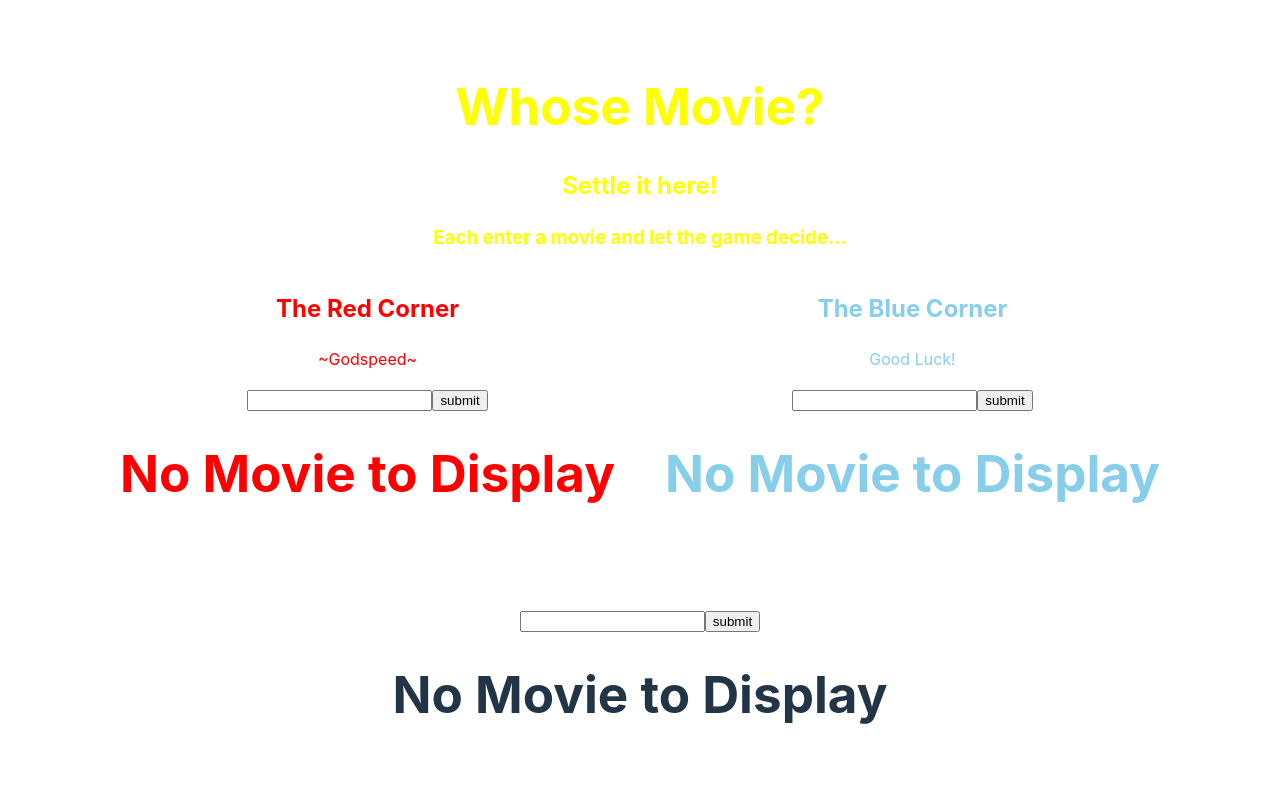
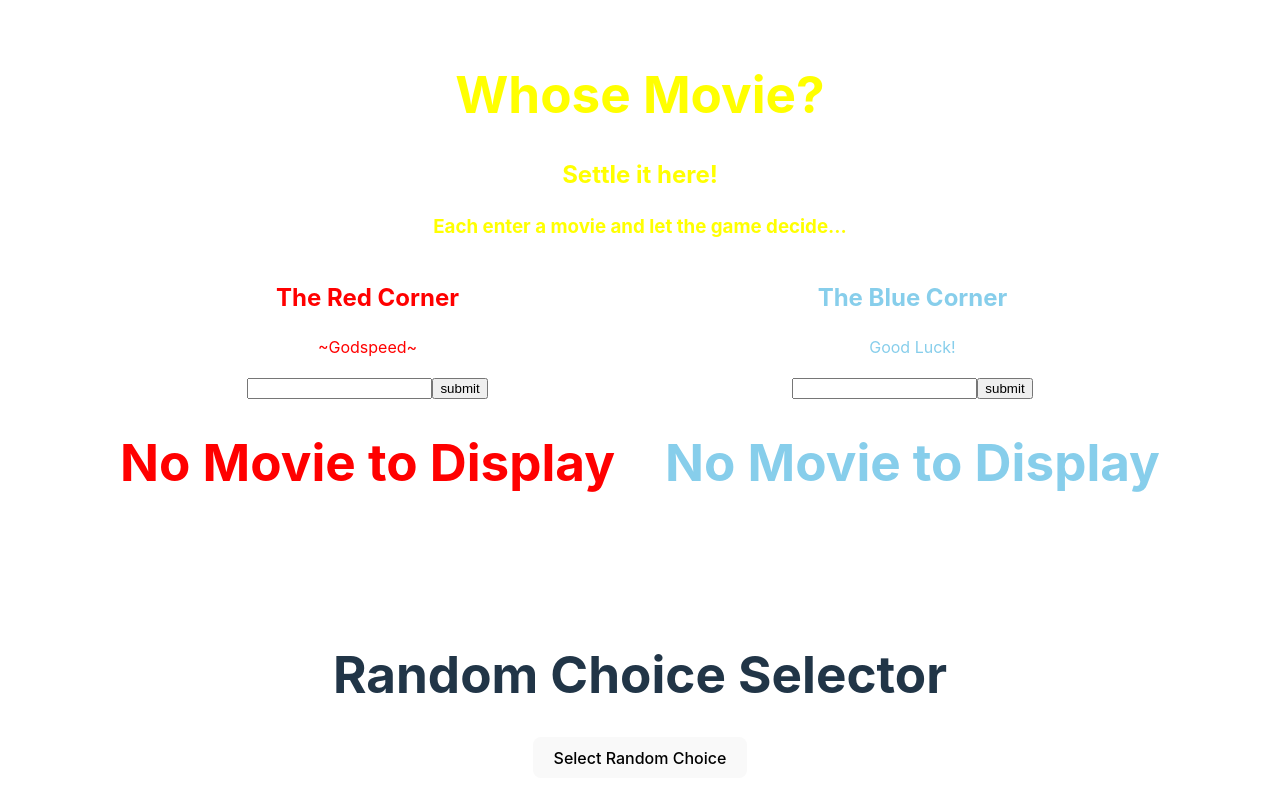
Before and after one commit to michaelg85/320SBA, a React (Vite) app: page / in a window 1280 px wide. Shown: the top 802 px of the page. Built offline with nearby package versions, Linux system fonts and the light colour scheme; no server answers.

Commit message:
added random choice component page

```diff
--- a/src/App.jsx
+++ b/src/App.jsx
@@ -7,6 +7,7 @@ import RedMovieDisplay from "./components/RedMovieDisplay";
 import RedForm from "./components/RedForm";
 import BlueMovieDisplay from "./components/BlueMovieDisplay";
 import BlueForm from "./components/BlueForm";
+import RandomChoice from "./components/RandomChoice";
 
 export default function App() {
 
@@ -102,13 +103,15 @@ export default function App() {
         </div>
         </div><br/><br/><br/>
 
-        {/* Movie Selected */}
+        {/* Movie Selected
         <div className="App">
           <Form moviesearch={getMovie} />
           <MovieDisplay movie={movie} />
+        </div> */}
+
+        <div>
+          <RandomChoice />
         </div>
-
-
 
 
     </main>
--- a/src/components/BlueForm.jsx
+++ b/src/components/BlueForm.jsx
@@ -1,4 +1,4 @@
-import {useState, useEffect} from "react";
+import { useState, useEffect } from "react";
 
 export default function BlueForm (props) {
   // State to hold the data of our form
--- /dev/null
+++ b/src/components/RandomChoice.jsx
@@ -0,0 +1,24 @@
+import { useState } from "react";
+import RedForm from "./RedForm";
+import BlueForm from "./BlueForm";
+
+export default function RandomChoice() {
+  const choices = [RedForm, BlueForm];
+
+  const [selectedChoice, setSelectedChoice] = useState("");
+
+  const selectRandomChoice = () => {
+    const randomIndex = Math.floor(Math.random() * choices.length);
+    setSelectedChoice(choices[randomIndex]);
+  };
+
+  return (
+    <div style={{ textAlign: "center", marginTop: "50px" }}>
+      <h1>Random Choice Selector</h1>
+      <button onClick={selectRandomChoice}>Select Random Choice</button>
+      {selectedChoice && (
+        <h2 style={{ marginTop: "20px" }}>Selected: {selectedChoice}</h2>
+      )}
+    </div>
+  );
+}
--- a/src/components/RedForm.jsx
+++ b/src/components/RedForm.jsx
@@ -1,4 +1,4 @@
-import {useState, useEffect} from "react";
+import { useState, useEffect } from "react";
 
 export default function RedForm (props) {
   // State to hold the data of our form
```
Also changed, not shown: src/components/RandomChoiceDisplay.jsx (added, +22 -0 lines).
